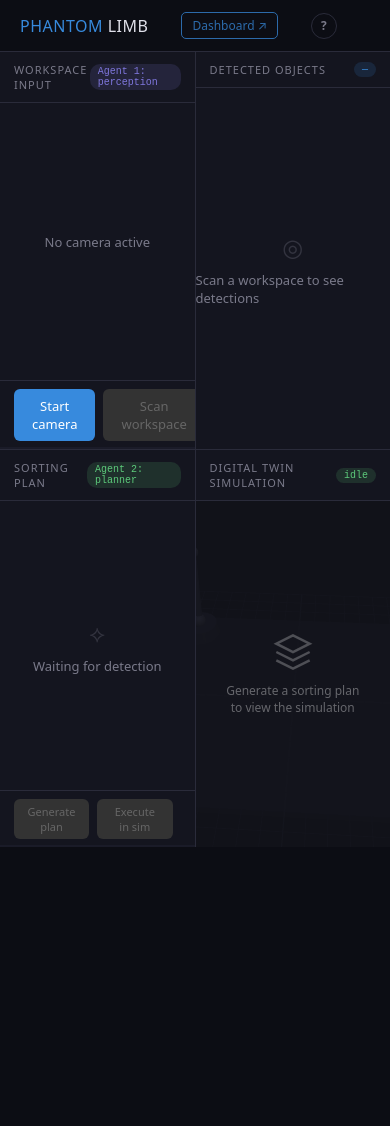
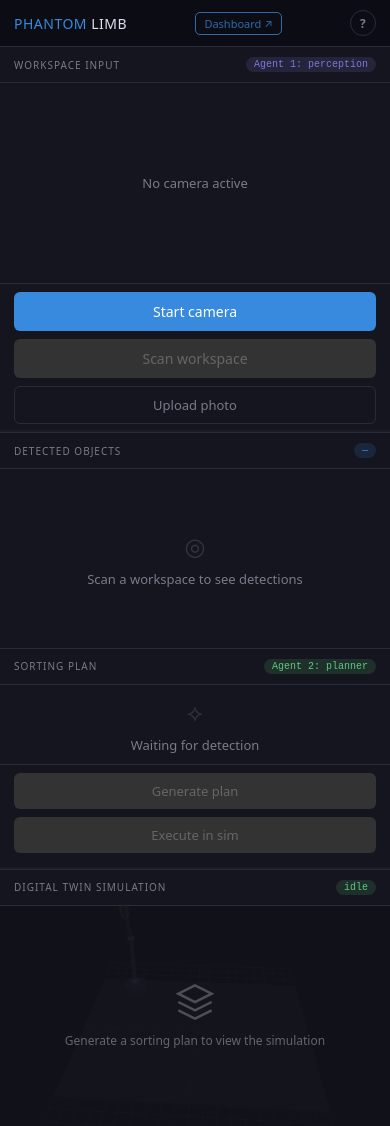
Before and after one commit to srikeerthis/safearc, a plain HTML site: page static/index.html in a window 390 px wide. Before the commit the page ends 847 px from the top, so only its background shows below. Drawn offline with nearby package versions, Linux system fonts and the light colour scheme; animation ran at ten frames a second.

Commit message:
fix: repair tooltip visibility with JS fixed-position div; add mobile-responsive layout
CSS ::after pseudo-elements on [data-tip] were clipped by overflow:hidden on
.panel. Replaced with a #tooltip fixed div driven by JS mouseenter/mouseleave
events, using getBoundingClientRect() to position it in the viewport — bypasses
all overflow constraints. Tap-to-show (2 s auto-dismiss) added for touch screens.

Added @media breakpoints at 768 px and 480 px: single-column grid, scrollable
body, wrapping bottom bars, larger tap targets, and full-width buttons on small
phones.

```diff
--- a/static/index.html
+++ b/static/index.html
@@ -431,16 +431,10 @@
         white-space: nowrap;
       }
 
-      /* ── Tooltip system ── */
-      [data-tip] { position: relative; }
-      [data-tip]::after {
-        content: attr(data-tip);
-        position: absolute;
-        top: calc(100% + 7px);
-        left: 50%;
-        transform: translateX(-50%);
-        width: max-content;
-        max-width: 230px;
+      /* ── Tooltip system — JS-driven fixed div avoids overflow:hidden clip ── */
+      #tooltip {
+        position: fixed;
+        z-index: 9999;
         background: #080910;
         border: 1px solid var(--border);
         color: var(--text);
@@ -449,20 +443,40 @@
         line-height: 1.5;
         padding: 6px 10px;
         border-radius: 6px;
-        z-index: 400;
         pointer-events: none;
         opacity: 0;
-        transition: opacity 0.12s 0.4s;
+        transition: opacity 0.15s;
         white-space: normal;
-        text-transform: none;
-        letter-spacing: 0;
+        max-width: 220px;
         font-family: var(--font);
-        box-shadow: 0 4px 16px rgba(0,0,0,0.6);
-      }
-      [data-tip]:hover::after { opacity: 1; }
-      [data-tip][data-tip-pos="up"]::after {
-        top: auto;
-        bottom: calc(100% + 7px);
+        box-shadow: 0 4px 16px rgba(0,0,0,0.7);
+      }
+      #tooltip.visible { opacity: 1; }
+
+      /* ── Mobile layout ── */
+      @media (max-width: 768px) {
+        body { overflow: auto; height: auto; }
+        .header { flex-wrap: wrap; gap: 8px; padding: 10px 14px; }
+        .header .status { display: none; }
+        .grid {
+          grid-template-columns: 1fr;
+          grid-template-rows: auto;
+          height: auto;
+        }
+        .panel { min-height: 55vw; max-height: none; }
+        .panel-content { min-height: 40vw; }
+        .bottom-bar { flex-wrap: wrap; }
+        .btn { font-size: 14px; padding: 10px 16px; }
+        .btn-sm { font-size: 13px; padding: 9px 14px; }
+        #helpPanel { width: 100vw; top: 0; height: 100dvh; }
+        .tag-strip { max-height: none; }
+        #sim-container, #simCanvas { min-height: 220px; }
+      }
+      @media (max-width: 480px) {
+        .header h1 { font-size: 14px; }
+        .header .nav-link { font-size: 11px; padding: 3px 8px; }
+        .panel-label { font-size: 10px; }
+        .btn { width: 100%; justify-content: center; }
       }
 
       /* ── Help button ── */
@@ -575,6 +589,8 @@
     </style>
   </head>
   <body>
+    <div id="tooltip"></div>
+
     <div class="header">
       <h1><span>PHANTOM</span> LIMB</h1>
       <a class="nav-link" href="/dashboard" target="_blank">Dashboard ↗</a>
@@ -1976,6 +1992,51 @@
       // VIDEO TRACKING + WEBSOCKET
       // ============================================================
 
+      // ── JS tooltip (bypasses overflow:hidden on panels) ──
+      (function () {
+        const tt = document.getElementById("tooltip");
+        let showTimer, touchTimer;
+
+        function place(el) {
+          const tip = el.getAttribute("data-tip");
+          if (!tip) return;
+          tt.textContent = tip;
+          tt.classList.add("visible");
+          const r = el.getBoundingClientRect();
+          const tw = tt.offsetWidth;
+          const th = tt.offsetHeight;
+          const posUp = el.dataset.tipPos === "up";
+          let left = r.left + r.width / 2 - tw / 2;
+          let top = posUp ? r.top - th - 8 : r.bottom + 8;
+          left = Math.max(6, Math.min(window.innerWidth - tw - 6, left));
+          top = Math.max(6, Math.min(window.innerHeight - th - 6, top));
+          tt.style.left = left + "px";
+          tt.style.top = top + "px";
+        }
+
+        function hide() { tt.classList.remove("visible"); }
+
+        document.addEventListener("mouseenter", e => {
+          const el = e.target.closest("[data-tip]");
+          if (!el) return;
+          clearTimeout(showTimer);
+          showTimer = setTimeout(() => place(el), 350);
+        }, true);
+
+        document.addEventListener("mouseleave", e => {
+          if (e.target.closest("[data-tip]")) { clearTimeout(showTimer); hide(); }
+        }, true);
+
+        // Touch: tap to show for 2 s, then dismiss
+        document.addEventListener("touchstart", e => {
+          const el = e.target.closest("[data-tip]");
+          if (!el) return;
+          place(el);
+          clearTimeout(touchTimer);
+          touchTimer = setTimeout(hide, 2200);
+        }, { passive: true });
+      })();
+
       function toggleHelp() {
         const panel = document.getElementById("helpPanel");
         const btn = document.getElementById("helpBtn");
```
